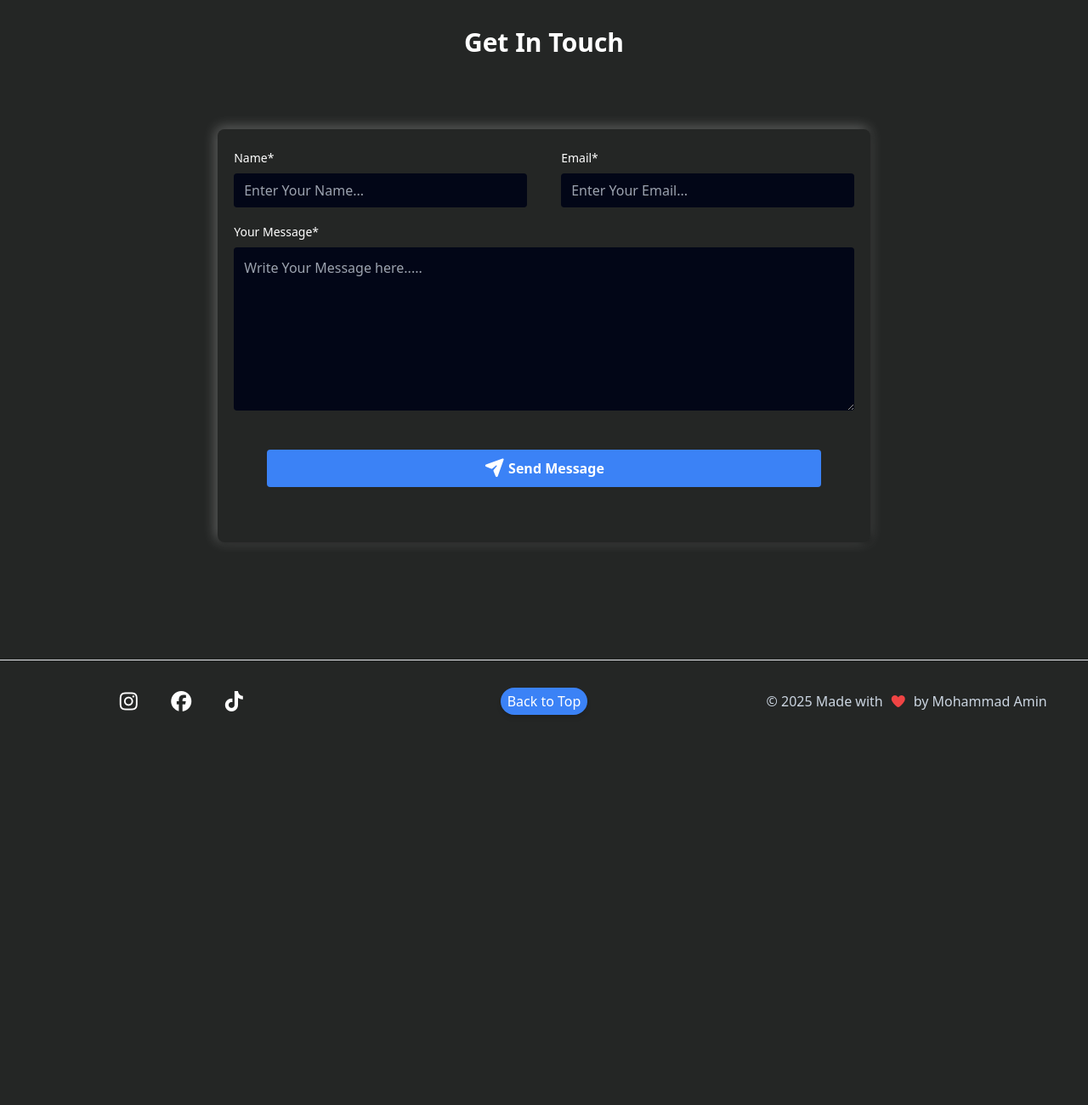
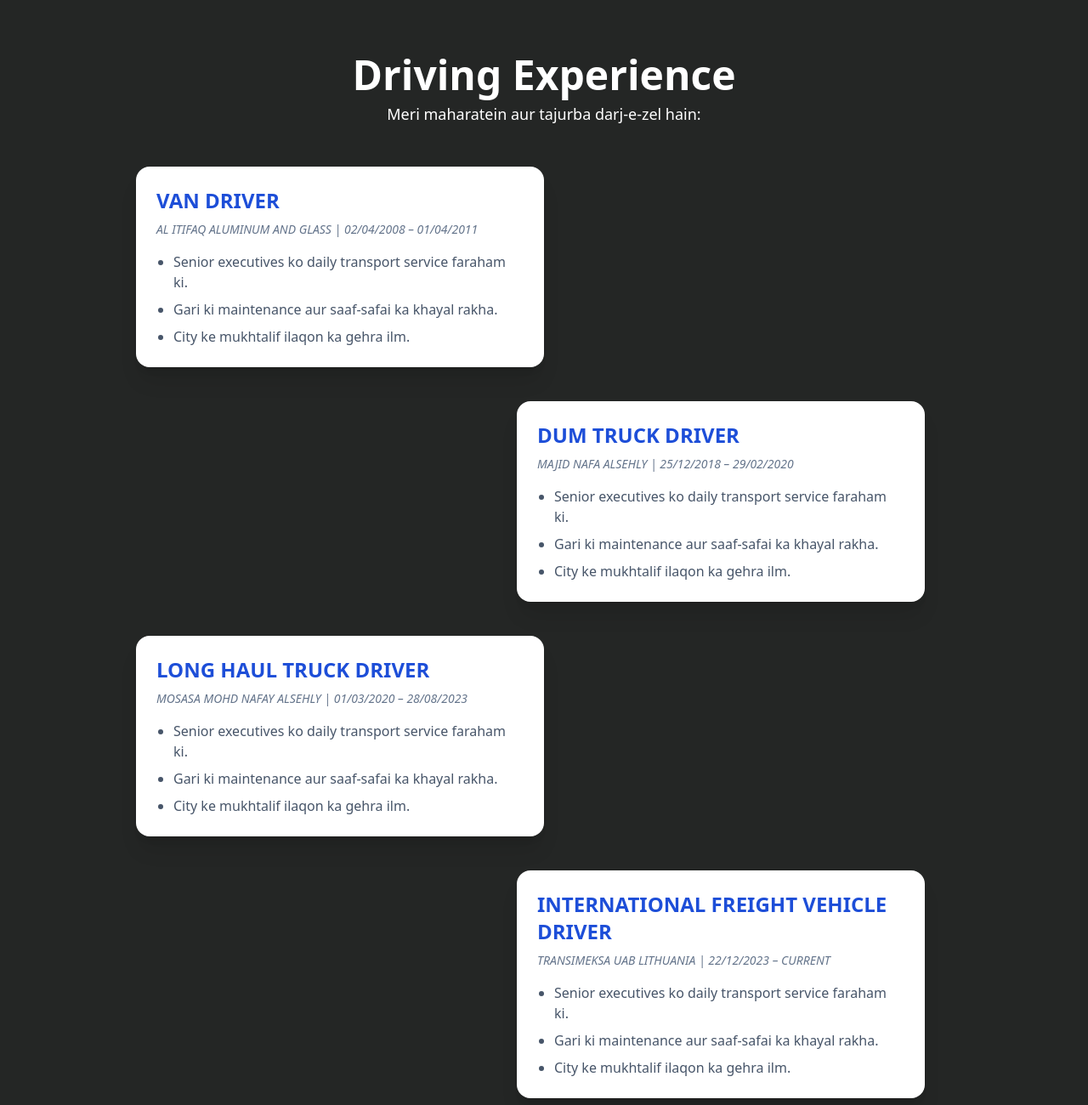
Before and after one commit to hamza-1897/m-amin-portfolio, a plain HTML site: page index.html in a window 1280 px wide. Shown: the part 1460-2760 px from the top of the page at 85% size. Before the commit the page ends 2332 px from the top, so only its background shows below. Drawn offline with nearby package versions, Linux system fonts and the light colour scheme.

Commit message:
experience section added

```diff
--- a/index.html
+++ b/index.html
@@ -23,7 +23,7 @@
   <ul class="flex md:gap-4 md:mr-15 w-[60%] mr-10 font-sansarif text-lg text-white justify-around ">
     <a class="hover:text-blue-400 " href="#home">Home</a>
     <a class="hover:text-blue-400 "  href="#about-me">About Me</a>
-    <a class="hover:text-blue-400 "  href="#">Experience</a>
+    <a class="hover:text-blue-400 "  href="#experience">Experience</a>
     <a class="hover:text-blue-400 "  href="#">Skills</a>
     <a class="hover:text-blue-400 "  href="#contact">Contact</a>
   </ul>
@@ -41,7 +41,7 @@
   <ul  class="flex flex-col justify-center text-white items-center ">
     <a class="hover:text-blue-400 py-1 text-center w-full " onClick={toggleMenu} href="#home">Home</a>
     <a class="hover:text-blue-400 py-1 border-slate-600  border-y text-center w-full" onClick={toggleMenu} href="#about-me">About Me</a>
-    <a class="hover:text-blue-400 py-1 text-center w-full" onClick={toggleMenu} href="#">Experience</a>
+    <a class="hover:text-blue-400 py-1 text-center w-full" onClick={toggleMenu} href="#experience">Experience</a>
     <a class="hover:text-blue-400 py-1 border-y border-slate-600 text-center w-full" onClick={toggleMenu} href="#">Skills</a>
     <a class="hover:text-blue-400 py-1 text-center w-full" onClick={toggleMenu} href="#contact">Contact</a>
   </ul>
@@ -125,9 +125,74 @@
 </div>
 
 
+<!--Experience-->
+
+ <section id="experience" class="experience-section py-16 px-4 md:px-8 max-w-5xl mx-auto text-center">
+        <h2 class="text-4xl md:text-5xl font-extrabold text-white mb-2">Driving Experience</h2>
+        <p class="text-lg text-white mb-12">Meri maharatein aur tajurba darj-e-zel hain:</p>
+
+        <!-- Timeline Container -->
+        <div class="relative flex flex-col items-center">
+
+            <!-- Timeline Vertical Line -->
+
+            <!-- Experience Card 1 -->
+            <div class="w-full  flex justify-center md:justify-start mb-10">
+                <div class="experience-card-left relative bg-white p-6 rounded-2xl shadow-xl hover:shadow-2xl transition-all duration-300 hover:-translate-y-1 w-full md:w-1/2 md:mr-8 text-left">
+                    <h3 class="text-2xl font-bold text-blue-700 mb-2">VAN DRIVER </h3>
+                    <p class="text-sm italic text-slate-500 mb-4">AL ITIFAQ ALUMINUM AND GLASS | 02/04/2008 – 01/04/2011 </p>
+                    <ul class="list-disc pl-5 space-y-2 text-slate-600">
+                        <li>Senior executives ko daily transport service faraham ki.</li>
+                        <li>Gari ki maintenance aur saaf-safai ka khayal rakha.</li>
+                        <li>City ke mukhtalif ilaqon ka gehra ilm.</li>
+                    </ul>
+                </div>
+            </div>
 
 
+             <!-- Experience Card 2 -->
+            <div class="w-full  flex justify-center md:justify-end mb-10">
+                <div class="experience-card-left relative bg-white p-6 rounded-2xl shadow-xl hover:shadow-2xl transition-all duration-300 hover:-translate-y-1 w-full md:w-1/2 md:mr-8 text-left">
+                    <h3 class="text-2xl font-bold text-blue-700 mb-2">DUM TRUCK DRIVER </h3>
+                    <p class="text-sm italic text-slate-500 mb-4">MAJID NAFA ALSEHLY  | 25/12/2018 – 29/02/2020</p>
+                    <ul class="list-disc pl-5 space-y-2 text-slate-600">
+                        <li>Senior executives ko daily transport service faraham ki.</li>
+                        <li>Gari ki maintenance aur saaf-safai ka khayal rakha.</li>
+                        <li>City ke mukhtalif ilaqon ka gehra ilm.</li>
+                    </ul>
+                </div>
+            </div>
 
+
+ <!-- Experience Card 3 -->
+            <div class="w-full  flex justify-center md:justify-start mb-10">
+                <div class="experience-card-left relative bg-white p-6 rounded-2xl shadow-xl hover:shadow-2xl transition-all duration-300 hover:-translate-y-1 w-full md:w-1/2 md:mr-8 text-left">
+                    <h3 class="text-2xl font-bold text-blue-700 mb-2">LONG HAUL TRUCK DRIVER  </h3>
+                    <p class="text-sm italic text-slate-500 mb-4">MOSASA MOHD NAFAY ALSEHLY |  01/03/2020 – 28/08/2023 </p>
+                    <ul class="list-disc pl-5 space-y-2 text-slate-600">
+                        <li>Senior executives ko daily transport service faraham ki.</li>
+                        <li>Gari ki maintenance aur saaf-safai ka khayal rakha.</li>
+                        <li>City ke mukhtalif ilaqon ka gehra ilm.</li>
+                    </ul>
+                </div>
+            </div>
+
+             <!-- Experience Card 4 -->
+            <div class="w-full  flex justify-center md:justify-end mb-10">
+                <div class="experience-card-left relative bg-white p-6 rounded-2xl shadow-xl hover:shadow-2xl transition-all duration-300 hover:-translate-y-1 w-full md:w-1/2 md:mr-8 text-left">
+                    <h3 class="text-2xl font-bold text-blue-700 mb-2"> INTERNATIONAL FREIGHT VEHICLE DRIVER</h3>
+                    <p class="text-sm italic text-slate-500 mb-4">TRANSIMEKSA UAB LITHUANIA   | 22/12/2023 – CURRENT</p>
+                    <ul class="list-disc pl-5 space-y-2 text-slate-600">
+                        <li>Senior executives ko daily transport service faraham ki.</li>
+                        <li>Gari ki maintenance aur saaf-safai ka khayal rakha.</li>
+                        <li>City ke mukhtalif ilaqon ka gehra ilm.</li>
+                    </ul>
+                </div>
+            </div>
+
+
+        </div>
+    </section>
 
 
 
```
